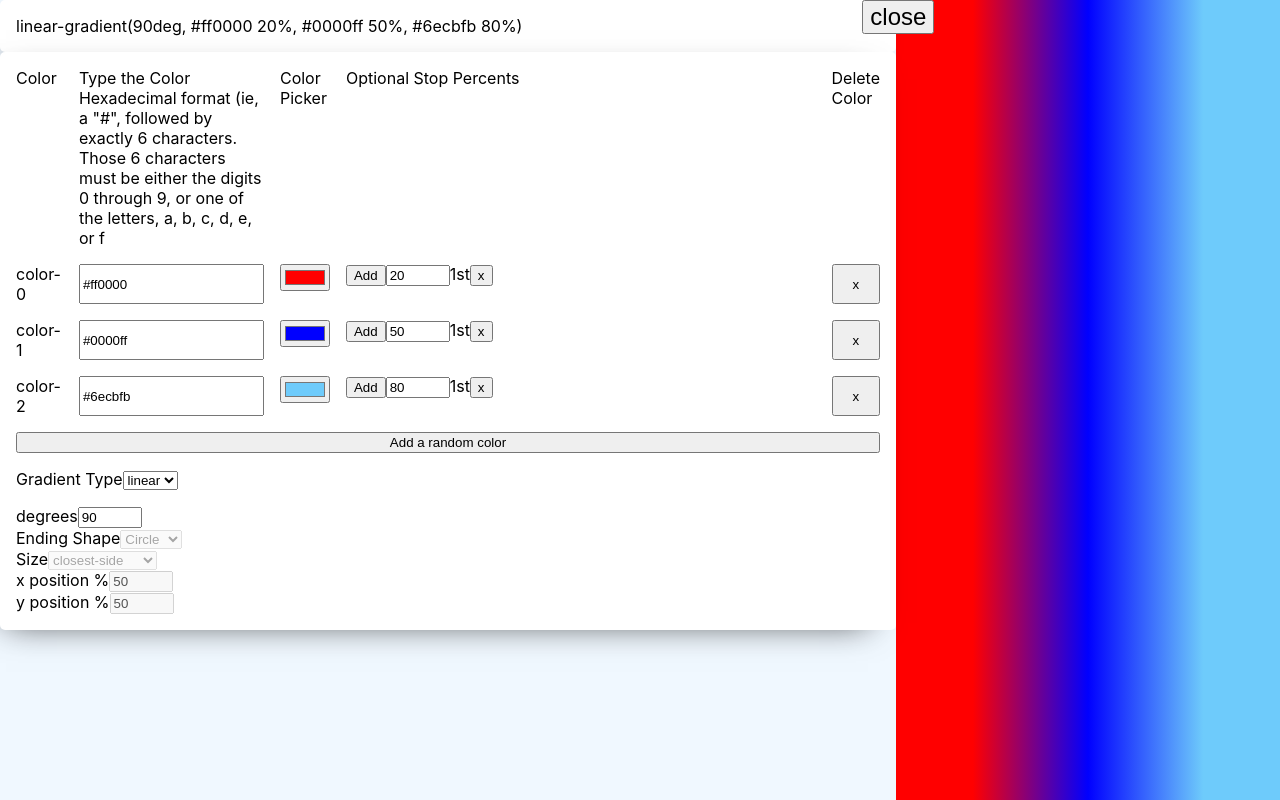
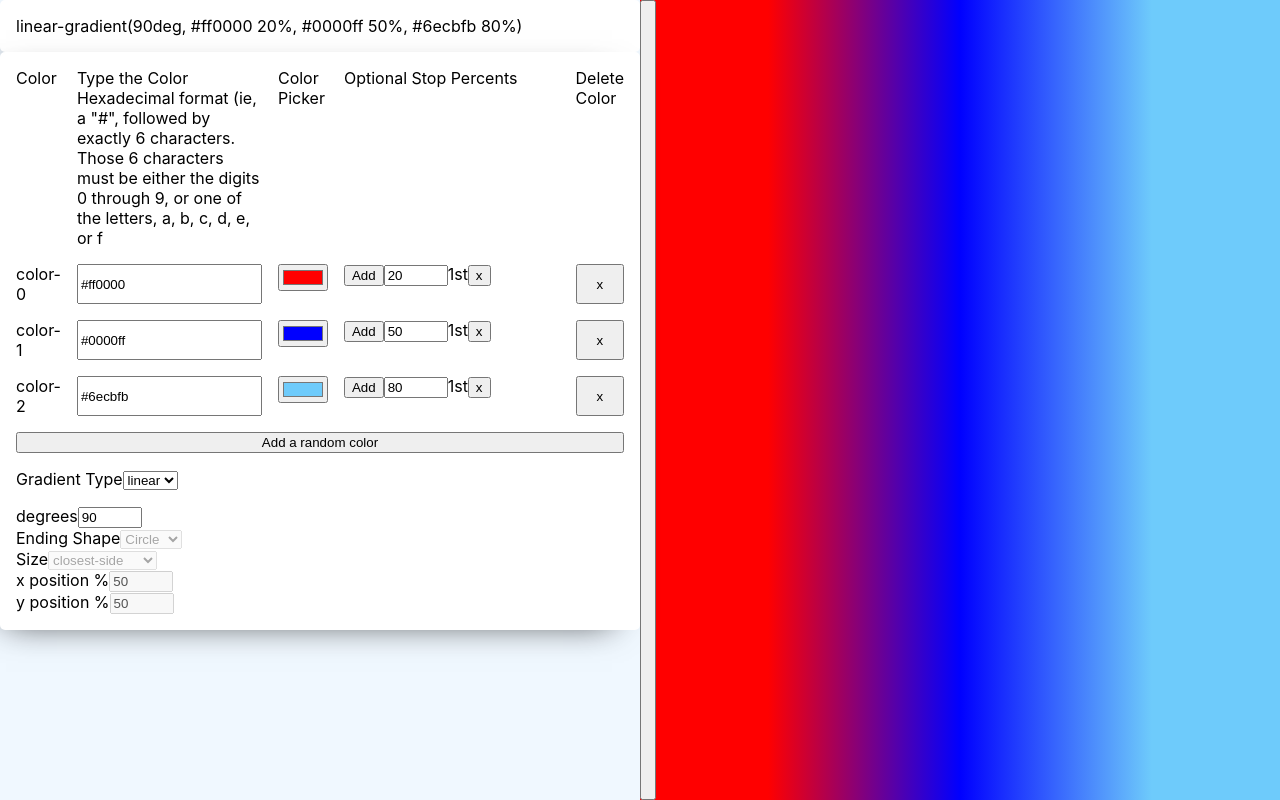
Before and after one commit to bellcd/gradient-generator, a React (Create React App) app: page / in a window 1280 px wide. Built offline with nearby package versions, Linux system fonts and the light colour scheme.

Commit message:
Adds resizeable column handle

```diff
--- a/src/App.js
+++ b/src/App.js
@@ -109,7 +109,10 @@ function App() {
 export default App;
 
 // TODOs:
-  // input validation <<< NEXT
+  // toast notifications
+  // flyout control
+    // add resizeable handle tests
+  // input validation
     // type the color
   // convert CSS to SCSS, might do styled components instead, not sure yet
   // change the gradient mode
--- a/src/Flyout.css
+++ b/src/Flyout.css
@@ -1,7 +1,6 @@
 .flyout {
   background-color: aliceblue;
   transition: all 0.3s ease-out;
-  width: 20rem;
   height: 100vh;
   position: relative;
 }
@@ -10,21 +9,13 @@
   overflow: hidden;
 }
 
-.flyout--open {
-  width: 70%;
-  overflow: visible;
-}
-
-.flyout--closed {
-  width: 0;
-}
-
 .flyout__control-button {
   position: absolute;
-  top: 0;
-  right: 0;
   font-size: 1.5rem;
   transition: all 0.3s ease-out;
+  width: 1rem;
+  height: 100vh;
+  cursor: pointer;
 }
 
 .flyout__control-button--open {
--- a/src/Flyout.js
+++ b/src/Flyout.js
@@ -1,5 +1,4 @@
-import { useState, useContext } from 'react';
-import classnames from 'classnames';
+import { useState, useContext, useRef, useEffect } from 'react';
 import './Flyout.css';
 import {
   randomColorGenerator,
@@ -7,7 +6,7 @@ import {
 } from './utils/gradient-utils';
 import { gradientWords } from './constants/gradient-constants';
 import Colors from './Colors';
-import classNames from 'classnames';
+import { throttle as _throttle } from 'lodash';
 import { MessagesContext } from './translations/messages';
 
 const Flyout = ({
@@ -17,11 +16,9 @@ const Flyout = ({
   stopPercentChangeHandler,
   deleteColor,
   gradientOptions,
-  setGradientOptions
+  setGradientOptions,
 }) => {
   const {
-    CLOSE,
-    OPEN,
     ADD_A_RANDOM_COLOR,
     GRADIENT_TYPE,
     LINEAR,
@@ -40,7 +37,12 @@ const Flyout = ({
     Y_POSITION
   } = useContext(MessagesContext);
 
-  const [isFlyoutOpen, setIsFlyoutOpen] = useState(true);
+  const resizingRef = useRef(false);
+  const [width, setWidth] = useState(0);
+
+  useEffect(() => {
+    setWidth(document.querySelector('.wrapper').clientWidth / 2);
+  }, []);
 
   const inputChangeHandler = i => event => {
     setColors(
@@ -53,21 +55,38 @@ const Flyout = ({
 
   const gradientString = makeGradientString(colors, gradientOptions);
 
-  const onFlyoutButtonClick = () => setIsFlyoutOpen(!isFlyoutOpen);
+  // TODO: feature is only available on desktop
+  const calculateAndSetWidth = event => {
+    if (!resizingRef.current) return;
+    setWidth(event.clientX);
+  };
+
+  const cleanup = () => {
+    if (!resizingRef.current) return;
+    resizingRef.current = false;
+  }
+
+  useEffect(() => {
+    const throttledCalculateAndSetWidth = _throttle(calculateAndSetWidth, 100);
+    document.addEventListener('mousemove', throttledCalculateAndSetWidth);
+    document.addEventListener('mouseup', cleanup);
+    return () => {
+      document.removeEventListener('mousemove', throttledCalculateAndSetWidth);
+      document.removeEventListener('mouseup', cleanup);
+    };
+  }, [])
 
   return (
-    <div className={classnames('flyout', {
-      'flyout--open': isFlyoutOpen,
-      'flyout--closed': !isFlyoutOpen
-    })}>
+    <div
+      className="flyout"
+      style={{ width }}
+    >
       <button
-        className={classNames('flyout__control-button', {
-          'flyout__control-button--open': isFlyoutOpen,
-          'flyout__control-button--closed': !isFlyoutOpen,
-        })}
-        onClick={onFlyoutButtonClick}
+        className="flyout__control-button"
+        onMouseDown={() => resizingRef.current = true}
+        // TODO: improvement, SASS for 3rem should really be a variable
+        style={{ left: `calc(${width}px)` }}
       >
-        {isFlyoutOpen ? CLOSE : OPEN}
       </button>
       <div className="flyout__content">
         <div className="card">{gradientString}</div>
--- a/src/index.css
+++ b/src/index.css
@@ -5,6 +5,7 @@ body {
     sans-serif;
   -webkit-font-smoothing: antialiased;
   -moz-osx-font-smoothing: grayscale;
+  box-sizing: border-box;
 }
 
 code {
```
